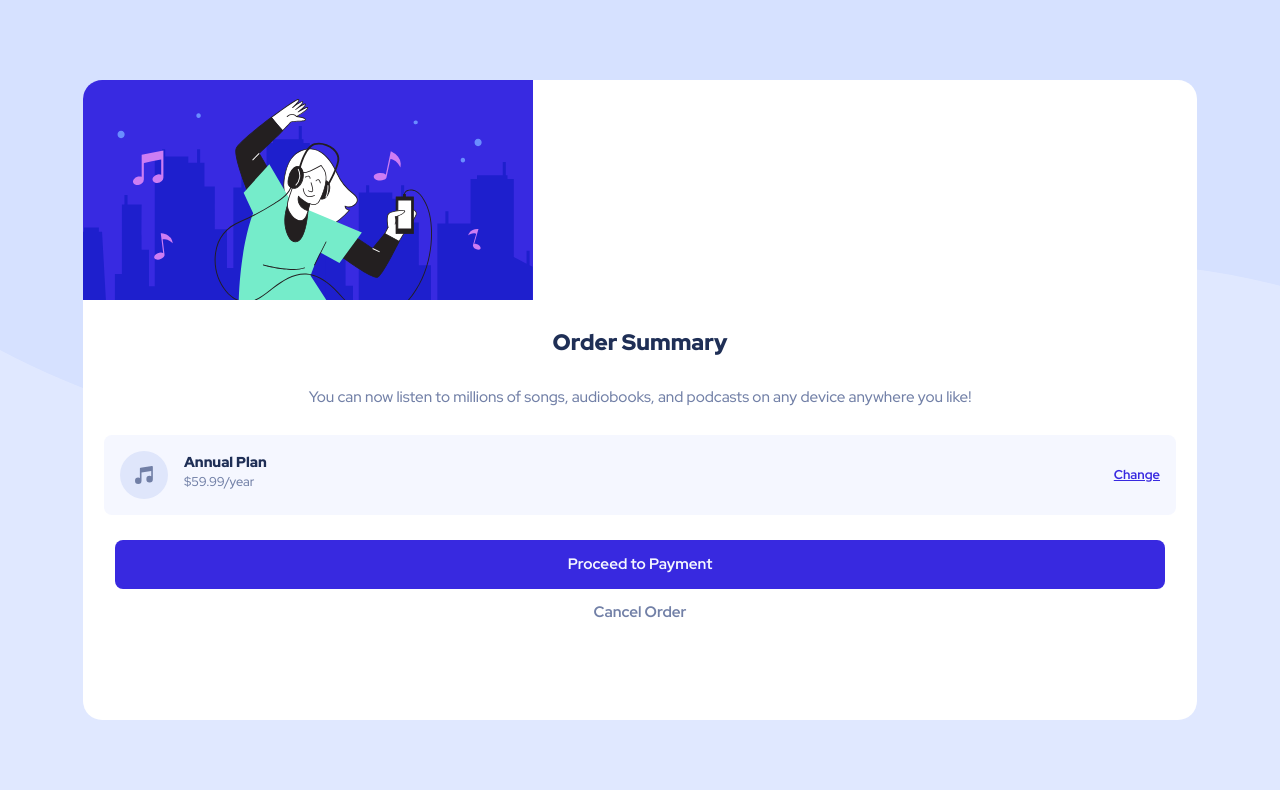
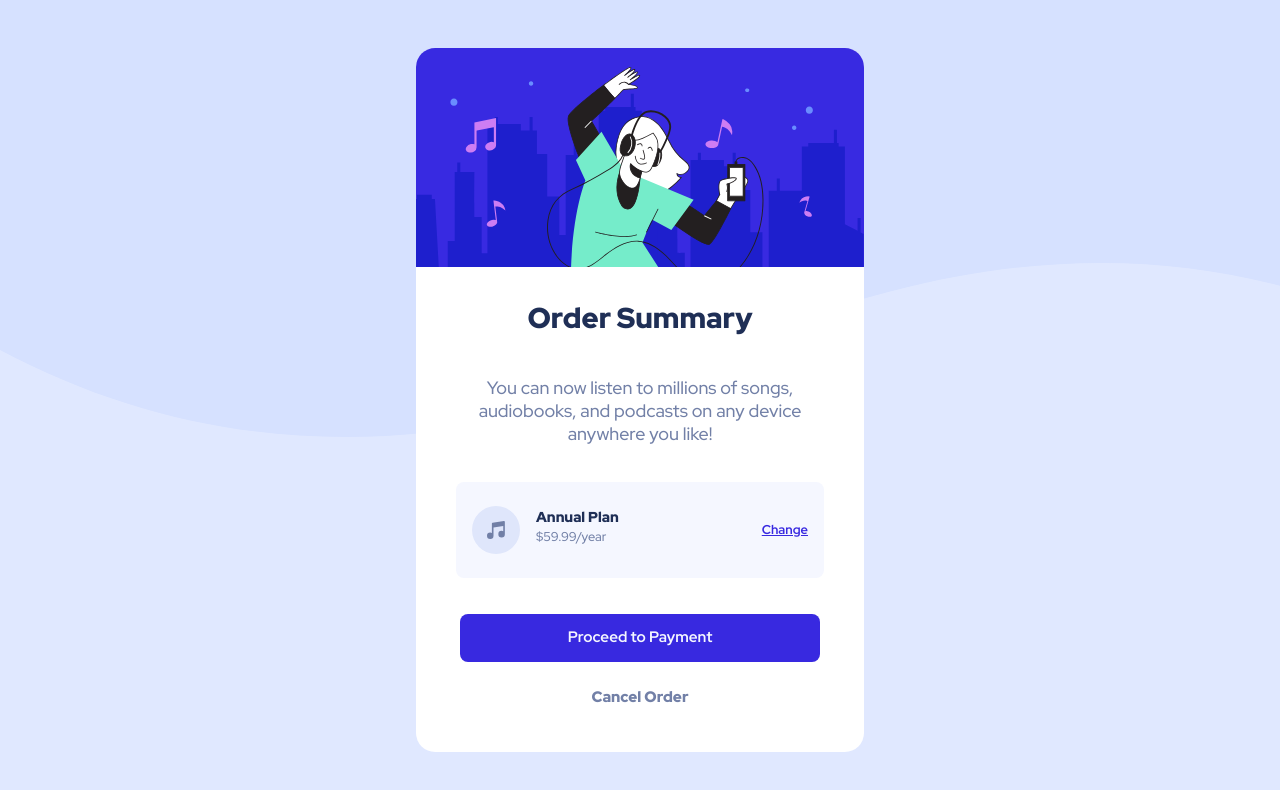
Before and after one commit to Md1amiin/order-summary-component-main, a plain HTML site: page index.html in a window 1280 px wide. Drawn offline with Linux system fonts and the light colour scheme.

Commit message:
Desktop version improvments and adding state of active to the link and buttons

```diff
--- a/styles.scss
+++ b/styles.scss
@@ -73,6 +73,7 @@ h6 {
 //Primary colors
 $primary-color-pale-blue: hsl(225, 100%, 94%);
 $primary-color-bright-blue: hsl(245, 75%, 52%);
+$primary-color-active: #756bf2;
 //Neutral colors
 $neutral-color-1: hsl(225, 100%, 98%);
 $neutral-color-2: hsl(224, 23%, 55%);
@@ -89,7 +90,6 @@ $font-size: 16px;
     border: 1px solid red;
 }
 
-
 body {
     background-color: $primary-color-pale-blue;
     display: grid;
@@ -102,7 +102,7 @@ body {
         background-color: white;
         color: $neutral-color-3;
         border-radius: 1.2rem;
-        overflow: hidden;
+        overflow: scroll;
 
         .order_info {
             display: flex;
@@ -161,6 +161,10 @@ body {
 
                 .order_plan_change a {
                     color: $primary-color-bright-blue;
+                    &:hover {
+                        cursor: pointer;
+                        color: $primary-color-active;
+                    }
                 }
             }
 
@@ -175,17 +179,23 @@ body {
                 .cancel_btn {
                     border: none;
                     padding: 0.8rem 1.9rem;
+                    cursor: pointer;
                 }
 
                 .proceed_btn {
                     background-color: $primary-color-bright-blue;
                     color: $neutral-color-1;
                     border-radius: 0.5rem;
+                    margin-bottom: .7rem;
+                    &:hover {
+                        background-color: $primary-color-active;
+                    }
                 }
 
                 .cancel_btn {
                     color: $neutral-color-2;
                     background-color: white;
+                    font-weight: $fw-bold;
                 }
             }
         }
@@ -193,14 +203,33 @@ body {
 }
 
 
-
-
-
 @media screen and (min-width: 600px) {
     body {
         background-color: $primary-color-pale-blue ;
-        //The following relative path should be relative to the generated CSS file not the SASS file itself
         background-image: url(../images/pattern-background-desktop.svg);
         background-repeat: no-repeat;
+
+        .order {
+            width: 28rem;
+            height: 44rem;
+
+            .order_info{
+                padding: 1.85rem 2.5rem;
+                gap: 2.25rem ;
+
+                .order_title {
+                    font-size: 1.8rem;
+                }
+                .order_details {
+                    font-size: 1.12rem;
+                    line-height: 1.3;
+                    padding: 0 1.1rem;
+                }
+                .order_plan {
+                    padding: 1.5rem 1rem;
+                }
+            }
+        }
+
     }
 }
```
Also changed, not shown: dist/styles.css, 1 other file.
